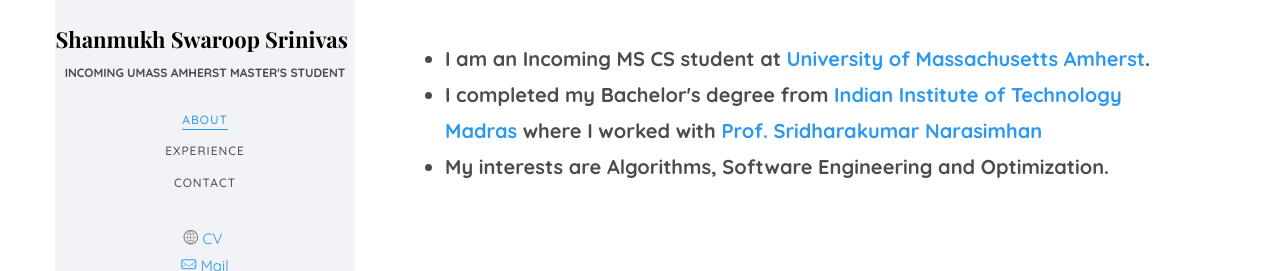
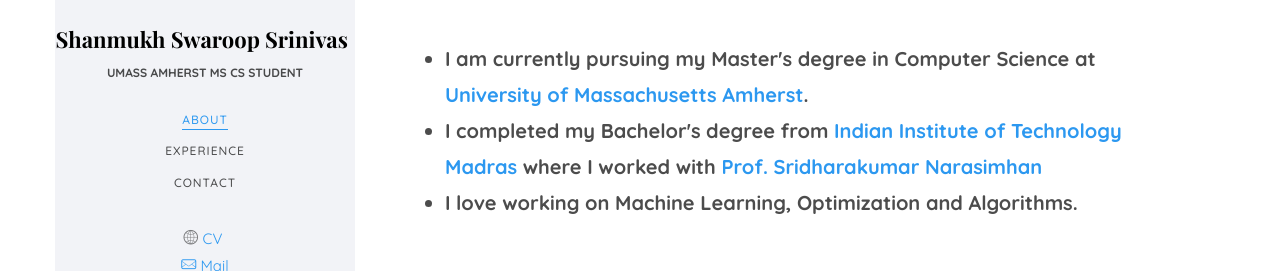
Before and after one commit to shanmukh11/shanmukh11.github.io, a plain HTML site: page index.html in a window 1280 px wide. Shown: the part 213-484 px from the top of the page. Drawn offline with nearby package versions, Linux system fonts and the light colour scheme; files whose address does not match are found by name; a web font is replaced by a local one.

Commit message:
Modified 3/2/21

```diff
--- a/index.html
+++ b/index.html
@@ -58,7 +58,7 @@
 			<div class="text-center">
 				<div class="author-img" style="background-image: url(images/pic.jpg);"></div>
 				<h2 id="colorlib-logo"><a href="index.html">Shanmukh Swaroop Srinivas</a></h2>
-				<span class="position" style="font-weight: bolder;">Incoming UMass Amherst Master's student</span>
+				<span class="position" style="font-weight: bolder;">UMass Amherst MS CS student</span>
 			</div>
 			<nav id="colorlib-main-menu" class="navbar">
 				<div id="navbar" class="collapse">
@@ -99,13 +99,13 @@ Copyright &copy;<script>document.write(new Date().getFullYear());</script> All r
 										<h1 class="colorlib-heading">About me</h1>
 										<ul>
 											<li>
-												I am an Incoming MS CS student at <a href="https://www.cics.umass.edu/">University of Massachusetts Amherst</a>.
+												I am currently pursuing my Master's degree in Computer Science at <a href="https://www.cics.umass.edu/">University of Massachusetts Amherst</a>.
 											</li>
 											<li>
 												I completed my Bachelor's degree from <a href="https://www.iitm.ac.in/">Indian Institute of Technology Madras</a> where I worked with <a href="http://www.che.iitm.ac.in/~sridharkrn/">Prof. Sridharakumar Narasimhan</a>
 											</li>
 											<li>
-												My interests are Algorithms, Software Engineering and Optimization.
+												I love working on Machine Learning, Optimization and Algorithms.
 											</li>
 										</ul>
 									</div>
```
